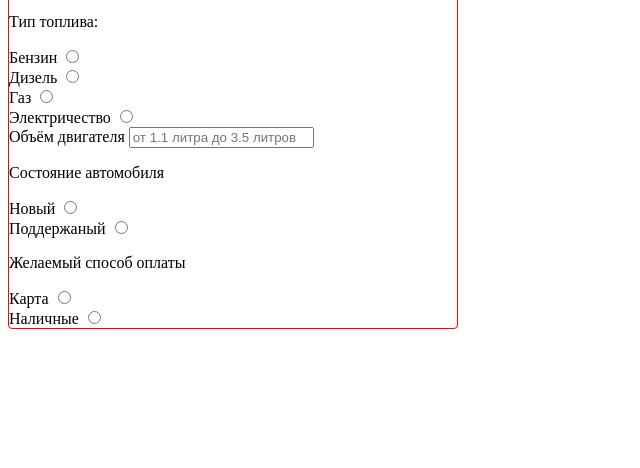
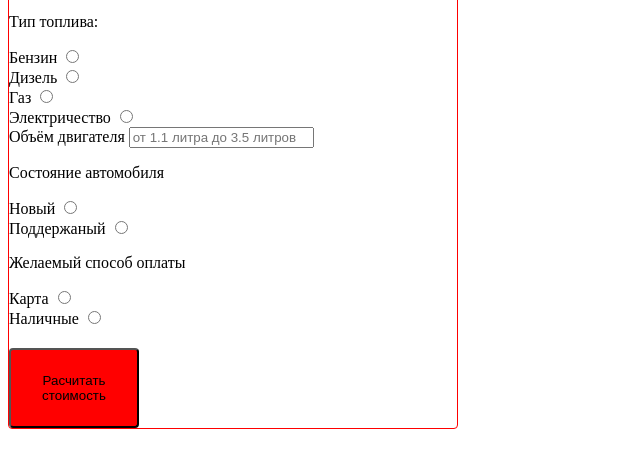
Before and after one commit to AnzhelikaMullova/week8_form, a plain HTML site: page index.html in a window 1280 px wide. Shown: the part 158-626 px from the top of the page, without its empty margins (0-640 px from the left). Drawn offline with Linux system fonts and the light colour scheme.

Commit message:
Add commit

```diff
--- a/index.css
+++ b/index.css
@@ -14,3 +14,10 @@
     display: flex;
     justify-content: space-around;
 }
+button{
+    background-color: red;
+    width: 130px;
+    height: 80px;
+    border-radius: 4px;
+    margin-top: 20px;
+}
--- a/index.html
+++ b/index.html
@@ -76,6 +76,8 @@
                 <label for="cash">Наличные</label>
                 <input type="radio" name="cash" id="cash" value="cashVal"><br>
             </div>
+
+            <button type="submit">Расчитать стоимость</button>
         </form>
     </div>
 
```
